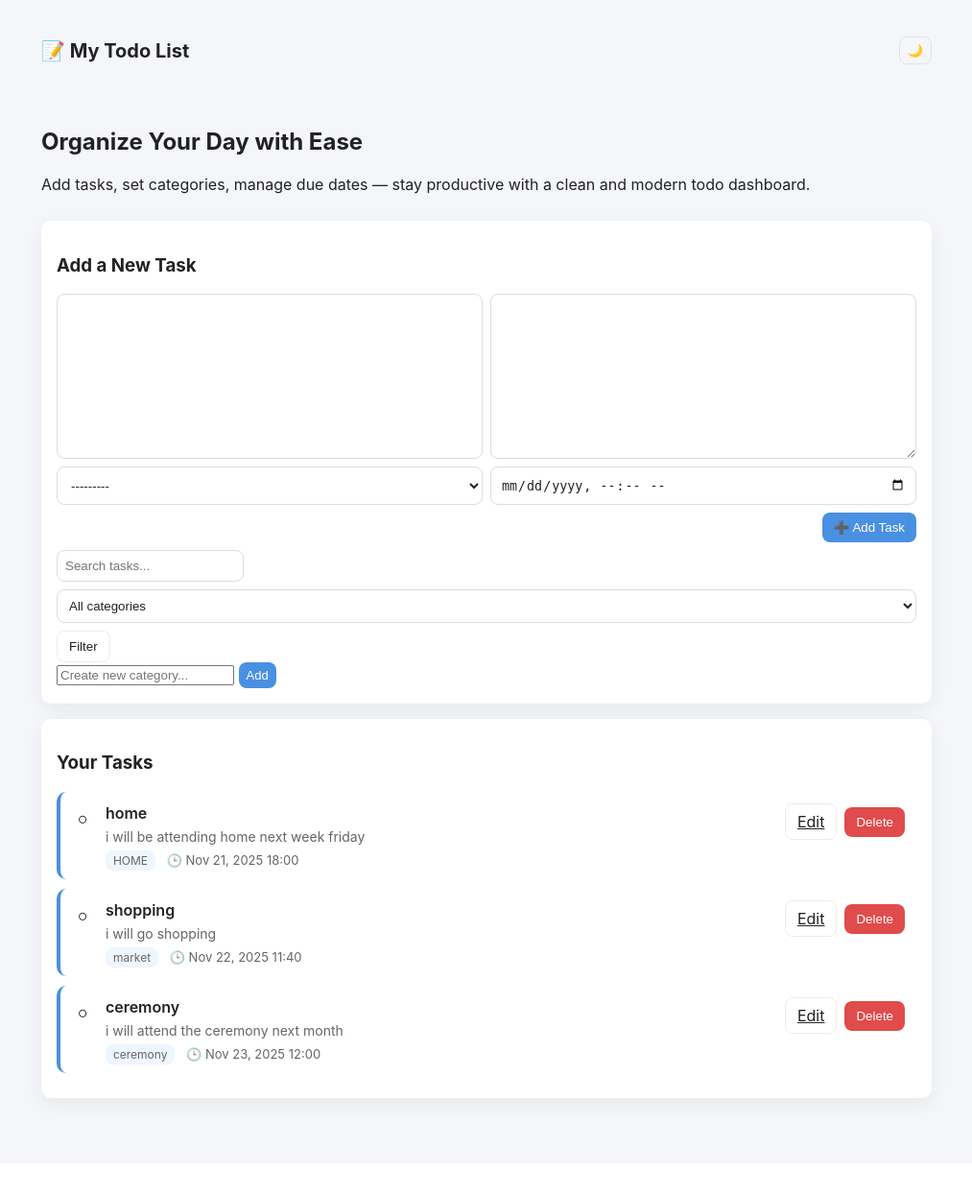
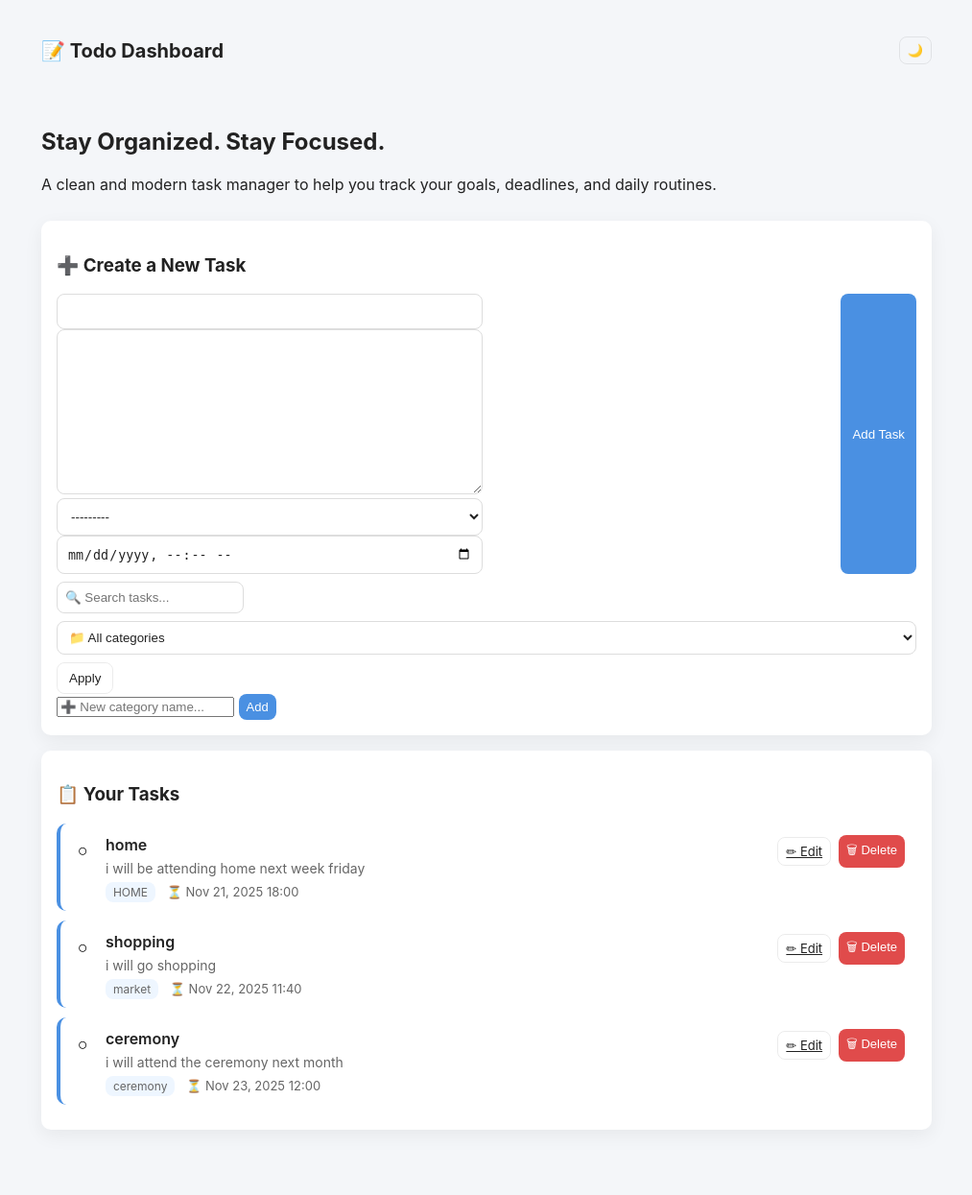
Before and after one commit to Clinton1029/django_todo, a Django app: page / in a window 1280 px wide. Shown: the whole page at 96% size, without its empty margins (133-1146 px from the left). Before the commit the page ends 1161 px from the top, so only its background shows below. Run offline with Django 5.2, Linux system fonts and the light colour scheme; data comes from the database, SQL or seed files in the repository; both versions use the stored data as it was after the commit.

Commit message:
updated index.html templates

```diff
--- a/todo/templates/index.html
+++ b/todo/templates/index.html
@@ -9,72 +9,80 @@
 </head>
 
 <body>
+
   <!-- Topbar -->
-  <header class="topbar">
+  <header class="topbar glass">
     <div class="container">
-      <h1>📝 My Todo List</h1>
+      <h1 class="logo">📝 Todo Dashboard</h1>
       <div class="controls">
         <button id="theme-toggle" class="btn small ghost" aria-label="toggle theme">🌙</button>
       </div>
     </div>
   </header>
 
-  <!-- 🎯 Landing Section -->
-  <section class="hero container">
-    <h2 class="hero-title">Organize Your Day with Ease</h2>
+  <!-- Hero Section -->
+  <section class="hero container glass">
+    <h2 class="hero-title">Stay Organized. Stay Focused.</h2>
     <p class="hero-desc">
-      Add tasks, set categories, manage due dates — stay productive with a clean and modern todo dashboard.
+      A clean and modern task manager to help you track your goals, deadlines, and daily routines.
     </p>
   </section>
 
   <main class="container">
 
     <!-- Add Task Section -->
-    <section class="add-section card">
+    <section class="add-section card elevated">
+      <h3 class="section-title">➕ Create a New Task</h3>
 
-      <!-- Add Task Form -->
-      <h3 class="section-title">Add a New Task</h3>
-      <form method="POST" class="add-form">
+      <form method="POST" class="add-form grid-form">
         {% csrf_token %}
-        {{ form.title }}
-        {{ form.description }}
-        {{ form.category }}
-        {{ form.due_date }}
-        <button type="submit" class="btn">➕ Add Task</button>
+        <div class="form-grid">
+          {{ form.title }}
+          {{ form.description }}
+          {{ form.category }}
+          {{ form.due_date }}
+        </div>
+        <button type="submit" class="btn wide">Add Task</button>
       </form>
 
-      <!-- Filter Form -->
-      <form method="GET" class="filter-form">
-        <input name="q" placeholder="Search tasks..." value="{{ q }}">
+      <!-- Filters -->
+      <form method="GET" class="filter-form glass">
+        <input name="q" placeholder="🔍 Search tasks..." value="{{ q }}">
+
         <select name="category">
-          <option value="">All categories</option>
+          <option value="">📁 All categories</option>
           {% for cat in categories %}
-            <option value="{{ cat.id }}" {% if current_category|add:'' == cat.id|stringformat:"s" %}selected{% endif %}>
+            <option value="{{ cat.id }}"
+              {% if current_category|add:'' == cat.id|stringformat:"s" %}selected{% endif %}
+            >
               {{ cat.name }}
             </option>
           {% endfor %}
         </select>
-        <button class="btn ghost">Filter</button>
+
+        <button class="btn ghost">Apply</button>
       </form>
 
-      <!-- Add Category Inline Form -->
+      <!-- Add Category -->
       <form method="POST" action="{% url 'add_category' %}" class="add-category-form">
         {% csrf_token %}
-        <input name="name" placeholder="Create new category...">
+        <input name="name" placeholder="➕ New category name...">
         <button class="btn small">Add</button>
       </form>
     </section>
 
     <!-- Tasks List -->
-    <section class="tasks card">
-      <h3 class="section-title">Your Tasks</h3>
-      <ul class="task-list">
+    <section class="tasks card elevated">
+      <h3 class="section-title">📋 Your Tasks</h3>
+
+      <ul class="task-list modern-list">
         {% for task in tasks %}
-          <li class="task-item {% if task.completed %}done{% endif %}">
+          <li class="task-item modern-task {% if task.completed %}done{% endif %}">
+
             <div class="left">
               <form method="POST" action="{% url 'toggle' task.id %}">
                 {% csrf_token %}
-                <button class="checkbox" aria-label="toggle complete">
+                <button class="checkbox modern-check" title="Toggle task">
                   {% if task.completed %}✔{% else %}○{% endif %}
                 </button>
               </form>
@@ -83,34 +91,39 @@
                 <div class="title">{{ task.title }}</div>
 
                 {% if task.description %}
-                  <div class="description">{{ task.description|linebreaksbr }}</div>
+                <div class="description">{{ task.description|linebreaksbr }}</div>
                 {% endif %}
 
                 <div class="small">
                   {% if task.category %}
                     <span class="chip">{{ task.category.name }}</span>
                   {% endif %}
+
                   {% if task.due_date %}
-                    <span>🕒 {{ task.due_date|date:"M j, Y H:i" }}</span>
+                    <span class="due">⏳ {{ task.due_date|date:"M j, Y H:i" }}</span>
                   {% endif %}
                 </div>
               </div>
             </div>
 
             <div class="actions">
-              <a class="btn ghost" href="{% url 'edit' task.id %}">Edit</a>
+              <a class="btn ghost small" href="{% url 'edit' task.id %}">✏ Edit</a>
+
               <form method="POST" action="{% url 'delete' task.id %}">
                 {% csrf_token %}
-                <button class="btn danger">Delete</button>
+                <button class="btn danger small">🗑 Delete</button>
               </form>
             </div>
           </li>
         {% empty %}
-          <p class="empty">✨ No tasks yet — Add your first one above!</p>
+          <p class="empty">✨ No tasks yet — create one above!</p>
         {% endfor %}
       </ul>
+
     </section>
+
   </main>
+
 
   <!-- Theme Toggle Script -->
   <script>
@@ -118,19 +131,22 @@
     const root = document.documentElement;
 
     function setTheme(mode) {
-      if (mode === 'dark') root.classList.add('dark');
-      else root.classList.remove('dark');
+      mode === 'dark'
+        ? root.classList.add('dark')
+        : root.classList.remove('dark');
+
       toggle.textContent = mode === 'dark' ? '☀' : '🌙';
       localStorage.setItem('theme', mode);
     }
 
     toggle.addEventListener('click', () => {
-      const current = localStorage.getItem('theme') || (root.classList.contains('dark') ? 'dark' : 'light');
+      const current = localStorage.getItem('theme') ||
+                      (root.classList.contains('dark') ? 'dark' : 'light');
+
       setTheme(current === 'dark' ? 'light' : 'dark');
     });
 
-    const saved = localStorage.getItem('theme') || 'light';
-    setTheme(saved);
+    setTheme(localStorage.getItem('theme') || 'light');
   </script>
 
 </body>
```
Also changed, not shown: db.sqlite3.
